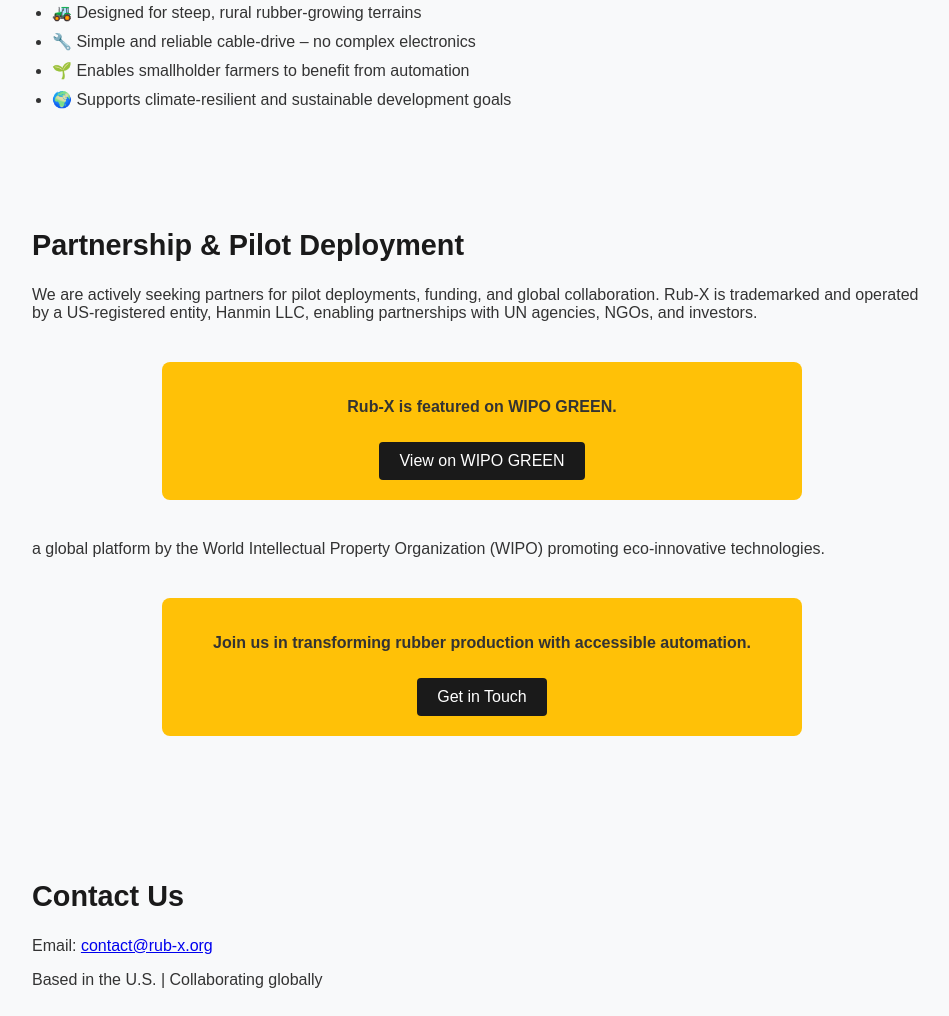
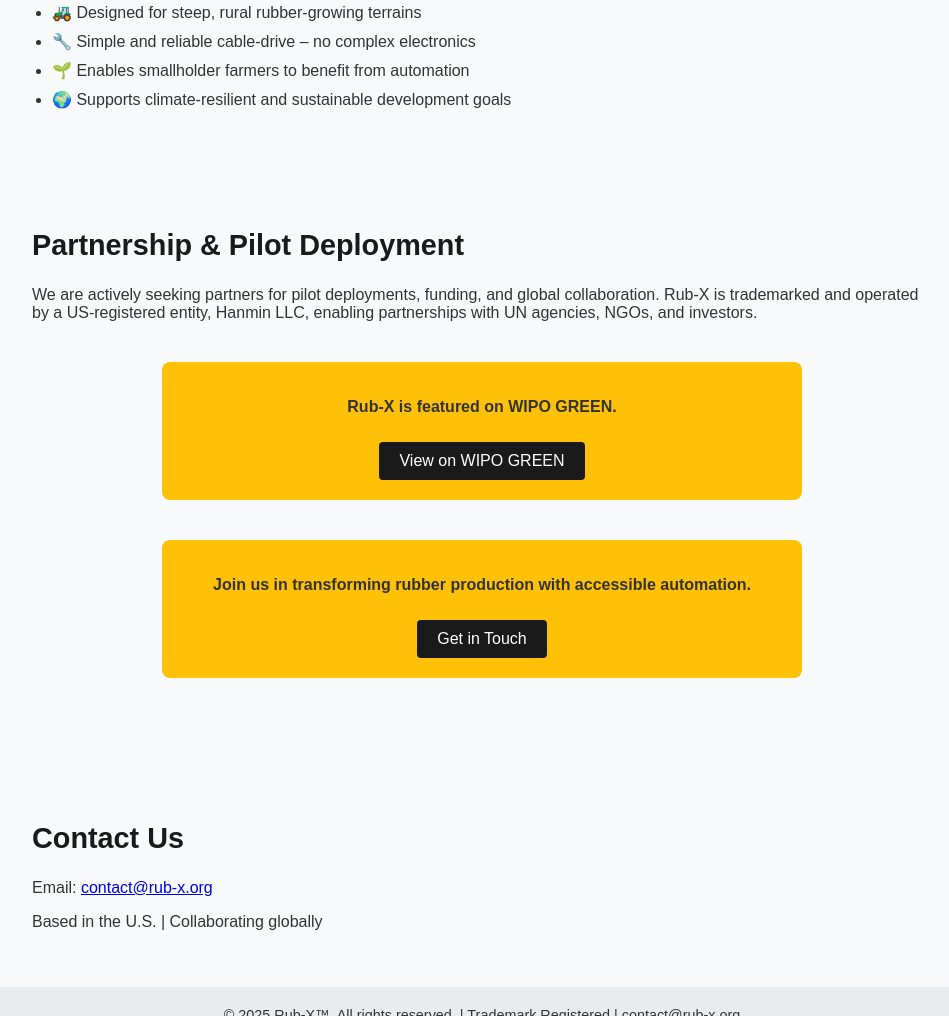
Before and after one commit to Aarron8899/rub-x-website, a plain HTML site: page index.html in a window 1280 px wide. Shown: the part 654-1670 px from the top of the page, without its empty margins (158-1107 px from the left). Drawn offline with Linux system fonts and the light colour scheme.

Commit message:
Update index.html

```diff
--- a/index.html
+++ b/index.html
@@ -157,8 +157,6 @@
     View on WIPO GREEN
   </a>
 </div>
-
-  a global platform by the World Intellectual Property Organization (WIPO) promoting eco-innovative technologies.
 </p>
 
     <div class="cta">
```
